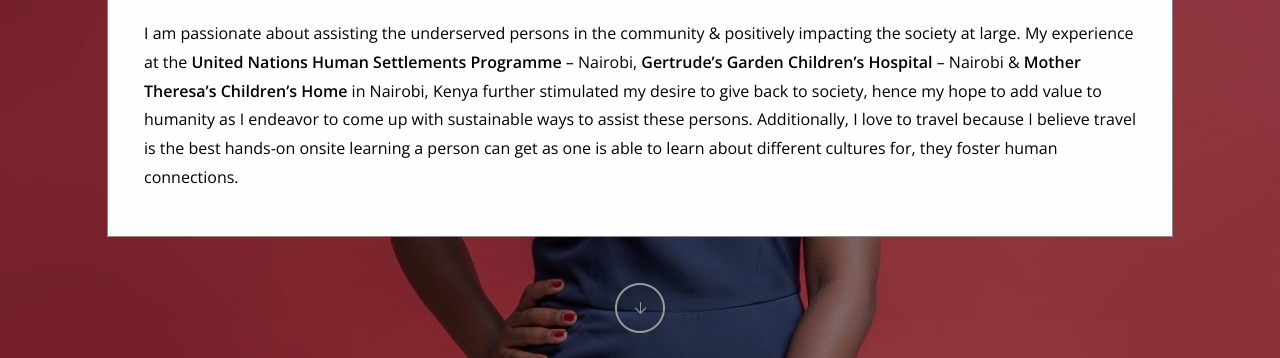
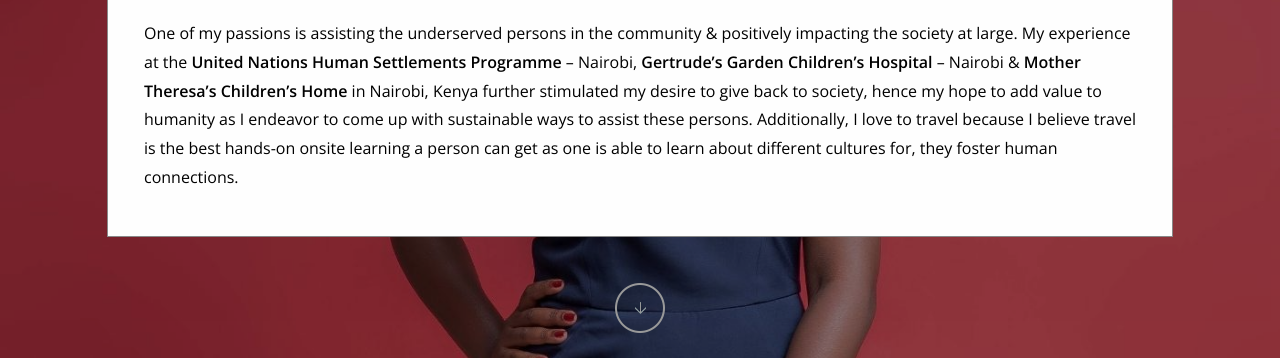
Before and after one commit to Raywire/zawie-portfolio, a plain HTML site: page index.html in a window 1280 px wide. Both pictures are taken after a click on the button "READ MORE". Shown: the part 442-800 px from the top of the page. Drawn offline with nearby package versions, Linux system fonts and the light colour scheme.

Commit message:
Update index.html

```diff
--- a/index.html
+++ b/index.html
@@ -150,7 +150,7 @@
 						</ol>
 						<br>
 						<p>
-							I am passionate about assisting the underserved persons in the community & positively
+							One of my passions is assisting the underserved persons in the community & positively
 							impacting the society at large. My experience at the <span class="bold">United Nations Human Settlements
 								Programme</span> – Nairobi, <span class="bold">Gertrude’s Garden Children’s Hospital</span> – Nairobi &
 							<span class="bold">Mother Theresa’s Children’s Home</span> in Nairobi, Kenya further stimulated my desire to give
```
